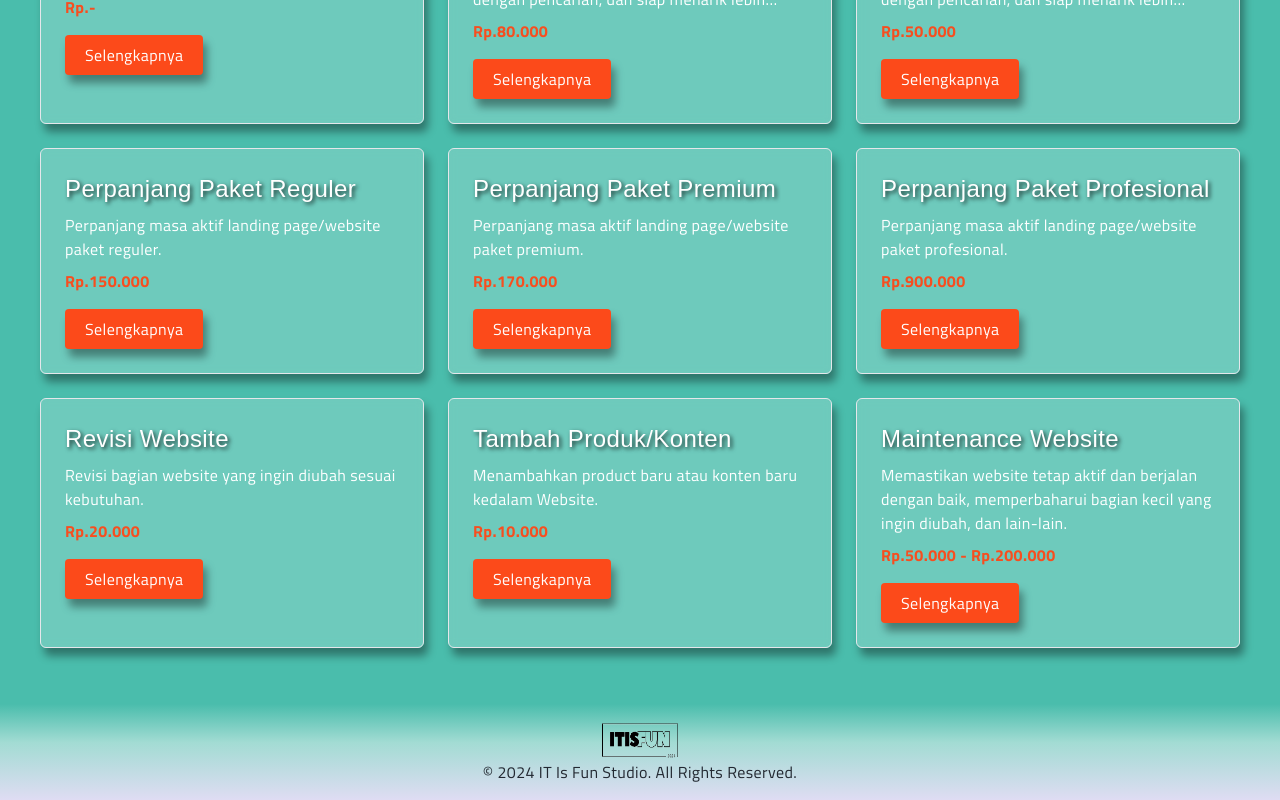
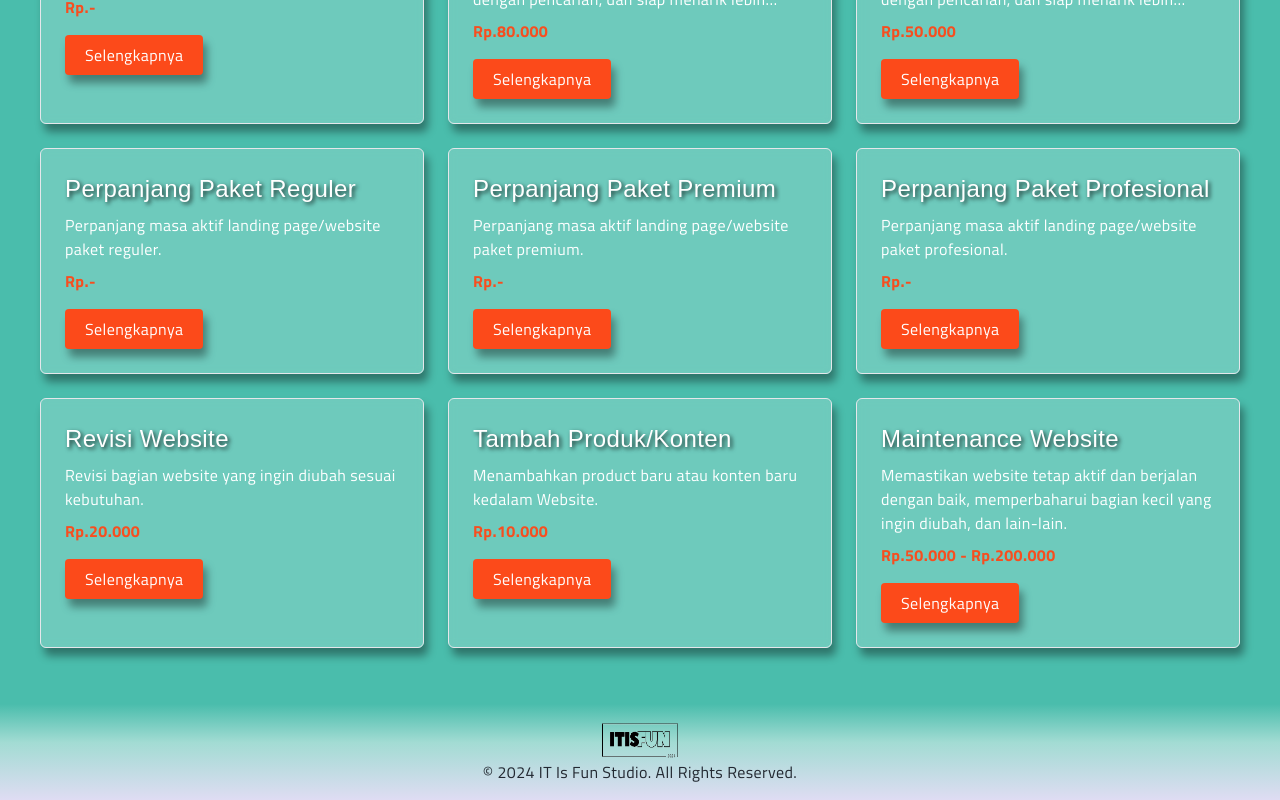
Before and after one commit to dimaspamungkasmursidi/ITIsFun, a React (Vite) app: page /paket in a window 1280 px wide. Shown: the part 1296-2096 px from the top of the page. Built offline with nearby package versions, Linux system fonts and the light colour scheme; a web font is replaced by a local one.

Commit message:
Update Paket Page

```diff
--- a/src/Components/organisms/Paket/PaketPage.jsx
+++ b/src/Components/organisms/Paket/PaketPage.jsx
@@ -37,7 +37,7 @@ const items = [
     desc1:
       "Landing Page Website untuk apapun, bisa untuk personal website, memperkenalkan produk, ataupun profil website bisnis anda. Cocok untuk semua kebutuhan anda.",
     desc2:
-      "Maximal 10 section\n Desain Custom\n Responsif di semua perangkat\n SEO friendly\n Web Security\nFree Hosting\n Free Domain .com (1 Tahun)\n Atau Request Domain (+ biaya tambahan)\n Free SSL\n Email profesional gratis\n Gratis revisi 2X",
+      "Maximal 10 section\n Desain Custom\n Responsif di semua perangkat\n SEO friendly\nFree Hosting\n Free Domain .com (1 Tahun)\n Atau Request Domain (+ biaya tambahan)\n Free SSL\n Gratis revisi 2X",
     keterangan:
       "Website Profesional, masa aktif 1 tahun (Bisa diperpanjang).\n Bisa perpanjang masa aktif",
     price: "Rp.800.000",
@@ -79,7 +79,7 @@ const items = [
     desc1:
       "Website profil perusahaan untuk mengenalkan produk, layanan, ataupun bisnis Anda. Cocok untuk UMKM, Bisnis, Sekolah, dan lain-lain.",
     desc2:
-      "Maximal 5 Halaman\n Desain Custom\n Responsif di semua perangkat\n SEO friendly\n Web Security\nFree Hosting\n Free Domain .com (1 Tahun)\n Atau Request Domain (+ biaya tambahan)\n Free SSL\n Email profesional gratis\n Gratis revisi 2X\n Bisa perpanjang masa aktif",
+      "Maximal 5 Halaman\n Fitur CRUD\n Desain Custom\n Responsif di semua perangkat\n SEO friendly\nFree Hosting\n Free Domain .com (1 Tahun)\n Atau Request Domain (+ biaya tambahan)\n Free SSL\n Email profesional gratis\n Gratis revisi 2X\n Bisa perpanjang masa aktif",
     price: "Rp.1.200.000",
     keterangan:
       "Website Profesional, masa aktif Website 1 tahun (Bisa diperpanjang).",
@@ -121,7 +121,7 @@ const items = [
     desc1:
       "Personal Website untuk dijadikan website portofolio ataupun memperkenalkan diri. Cocok untuk memperlihatkan project yang telah anda buat atau untuk dijadikan portofolio, dan lain-lain.",
     desc2:
-      "Maximal 5 Halaman\n Desain Custom\n Responsif di semua perangkat\n SEO friendly\n Web Security\nFree Hosting\n Free Domain .com (1 Tahun)\n Atau Request Domain (+ biaya tambahan)\n Free SSL\n Email profesional gratis\n Gratis revisi 2X\n Bisa perpanjang masa aktif",
+      "Maximal 5 Halaman\n Fitur CRUD\n Desain Custom\n Responsif di semua perangkat\n SEO friendly\nFree Hosting\n Free Domain .com (1 Tahun)\n Atau Request Domain (+ biaya tambahan)\n Free SSL\n Email profesional gratis\n Gratis revisi 2X\n Bisa perpanjang masa aktif",
     price: "Rp.1.200.000",
     keterangan:
       "Website Profesional, masa aktif Website 1 tahun (Bisa diperpanjang).",
@@ -154,7 +154,7 @@ const items = [
     desc1:
       "Dengan SEO ONPAGE, website Anda berpeluang lebih mudah ditemukan, relevan dengan pencarian, dan siap menarik lebih banyak pelanggan potensial",
     desc2:
-      "Optimasi Code\n Pemilihan dan Optimasi Kata Kunci\n Optimasi Judul dan Meta Deskripsi\n File Robots.txt dan Sitemap.xml\n Bisa perpanjang masa aktif",
+      "Optimasi Code\n Pemilihan dan Optimasi Kata Kunci\n Optimasi Judul dan Meta Deskripsi",
     price: "Rp.80.000",
     animation: {
       initial: { opacity: 0, scale: 0.8 },
@@ -167,7 +167,7 @@ const items = [
     desc1:
       "Dengan SEO ONPAGE, Landing Page Anda berpeluang lebih mudah ditemukan, relevan dengan pencarian, dan siap menarik lebih banyak pelanggan potensial",
     desc2:
-      "Optimasi Code\n Pemilihan dan Optimasi Kata Kunci\n Optimasi Judul dan Meta Deskripsi\n File Robots.txt dan Sitemap.xml\n Bisa perpanjang masa aktif",
+      "Optimasi Code\n Pemilihan dan Optimasi Kata Kunci\n Optimasi Judul dan Meta Deskripsi",
     price: "Rp.50.000",
     animation: {
       initial: { opacity: 0, scale: 0.8 },
@@ -180,7 +180,7 @@ const items = [
     title: "Perpanjang Paket Reguler",
     desc1: "Perpanjang masa aktif landing page/website paket reguler.",
     desc2: "Untuk Domain .my.id\n Perpanjang Hosting\n Harga untuk 1 tahun.",
-    price: "Rp.150.000",
+    price: "Rp.-",
     animation: {
       initial: { opacity: 0, scale: 0.8 },
       animate: { opacity: 1, scale: 1 },
@@ -191,7 +191,7 @@ const items = [
     title: "Perpanjang Paket Premium",
     desc1: "Perpanjang masa aktif landing page/website paket premium.",
     desc2: "Untuk Domain .my.id\n Perpanjang Hosting\n Harga untuk 1 tahun.",
-    price: "Rp.170.000",
+    price: "Rp.-",
     animation: {
       initial: { opacity: 0, scale: 0.8 },
       animate: { opacity: 1, scale: 1 },
@@ -202,7 +202,7 @@ const items = [
     title: "Perpanjang Paket Profesional",
     desc1: "Perpanjang masa aktif landing page/website paket profesional.",
     desc2: "Untuk Domain .com\n Perpanjang Hosting\n Harga untuk 1 tahun.",
-    price: "Rp.900.000",
+    price: "Rp.-",
     animation: {
       initial: { opacity: 0, scale: 0.8 },
       animate: { opacity: 1, scale: 1 },
```
